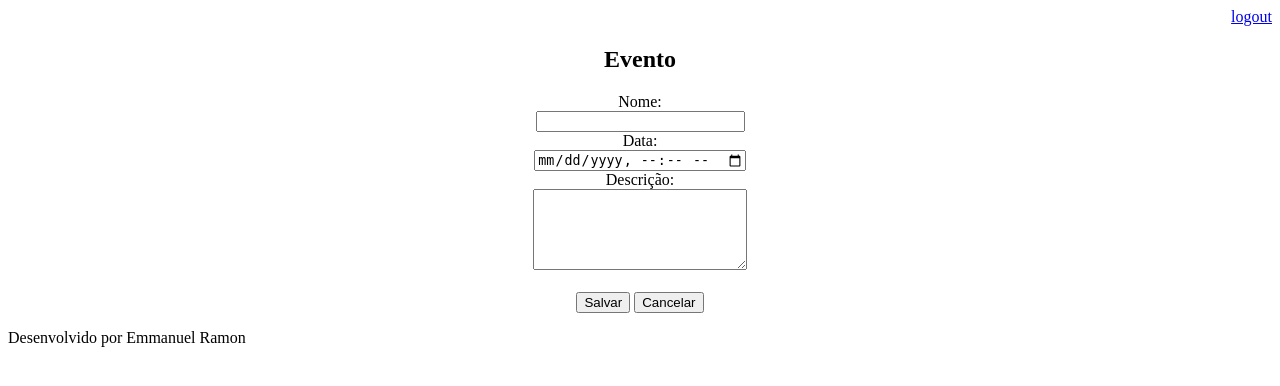
After one commit to ramown/projeto-agenda, a Django app: page /agenda/evento/ in a window 1280 px wide. The commit adds this page. Shown: the top 386 px of the page. Run offline with Django 3.2, Linux system fonts and the light colour scheme; a user stored in the database is signed in.

Commit message:
Implementado formulario para inserção de dados

```diff
--- a/agenda/urls.py
+++ b/agenda/urls.py
@@ -21,6 +21,8 @@ from django.views.generic import RedirectView
 urlpatterns = [
     path('admin/', admin.site.urls),
     path('agenda/', views.lista_eventos),
+    path('agenda/evento/', views.evento),
+    path('agenda/evento/submit', views.submit_evento),
     path('login/', views.login_user),
     path('login/submit', views.submit_login),
     path('logout/', views.logout_user),
--- a/core/views.py
+++ b/core/views.py
@@ -16,6 +16,30 @@ def lista_eventos(request):
 	#eventos = Evento.objects.all()
 	dados = {'eventos': eventos}
 	return render(request, 'agenda.html', dados)
+
+@login_required(login_url='/login/')
+def evento(request):
+	usuario = request.user
+	evento = Evento.objects.filter(usuario=usuario)
+	#eventos = Evento.objects.all()
+	dados = {'evento': evento}
+	return render(request, 'evento.html', dados)
+
+@login_required(login_url='/login/')
+def submit_evento(request):
+	if request.POST:
+		titulo = request.POST.get('titulo')
+		data_evento = request.POST.get('data_evento')
+		descricao = request.POST.get('descricao')
+		usuario = request.user
+		Evento.objects.create(
+			titulo=titulo,
+			data_evento=data_evento,
+			descricao=descricao,
+			usuario=usuario)
+		return redirect('/')
+
+
 
 @login_required(login_url='/login/')
 def logout_user(request):
--- a/templates/agenda.html
+++ b/templates/agenda.html
@@ -2,9 +2,11 @@
 
 {% block content %}
 	<h2>Agendamentos</h2>
+	<br>
+	<a href="evento/">
+		<button name="evento">Novo Evento</button>
+	</a>
 
-<!--	<b>{{ evento.titulo }} - {{ evento.data_evento }}</b> -->
-<!-- Listar tudo  -->
 	<ul>
 		{% for evento in eventos %}
 		<li>{{ evento.titulo }} - {{ evento.get_data_evento }}</li>
--- /dev/null
+++ b/templates/evento.html
@@ -0,0 +1,22 @@
+{% extends "model-page.html" %}
+
+{% block content %}
+<div align="center">
+	<h2>Evento</h2>
+	<form action="submit" method="POST">
+		{% csrf_token %}
+		<label for="titulo">Nome: </label><br>
+		<input type="text" name="titulo" size="23"><br>
+		<label for="data_evento">Data: </label><br>
+		<input type="datetime-local" name="data_evento" size="25"><br>
+		<label for="descricao">Descrição: </label><br>
+		<textarea name="descricao" rows="5" cols="24"></textarea><br>
+		<br>
+		<button type="submit">Salvar</button>
+		<a href="/"><button type="button">Cancelar</button></a>
+	</form>
+</div>
+
+
+
+{% endblock %}
```
Also changed, not shown: db.sqlite3, 1 other file.
